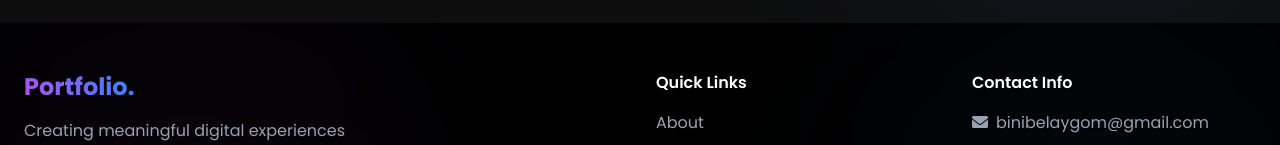
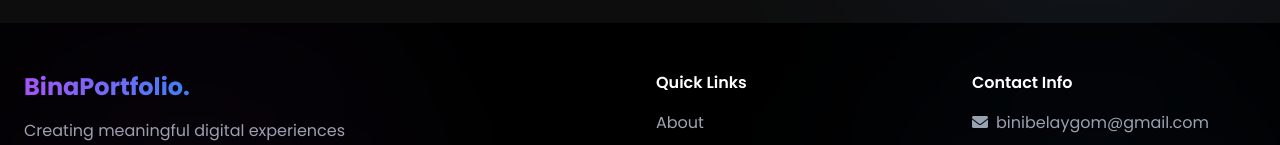
Before and after one commit to Biniyam-Belay/BinaPortfolio, a React (Vite) app: page / in a window 1280 px wide. Shown: the part 4196-4341 px from the top of the page. Built offline with nearby package versions, Linux system fonts and the light colour scheme.

Commit message:
mend
Content Update

```diff
--- a/src/components/Footer.jsx
+++ b/src/components/Footer.jsx
@@ -10,7 +10,7 @@ const Footer = () => {
                     <div className="md:col-span-2 space-y-4">
                         <h2 className="text-2xl font-bold">
                             <span className="text-transparent bg-clip-text bg-gradient-to-r from-purple-500 to-blue-500">
-                                Portfolio.
+                                BinaPortfolio.
                             </span>
                         </h2>
                         <p className="text-gray-400 max-w-sm">
```
